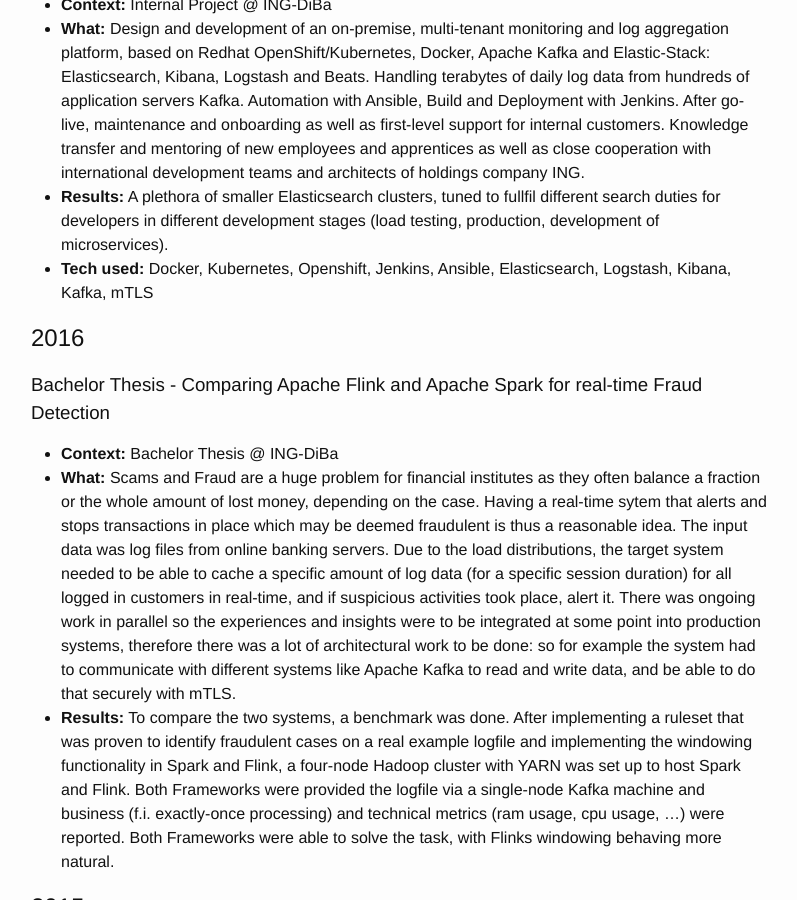
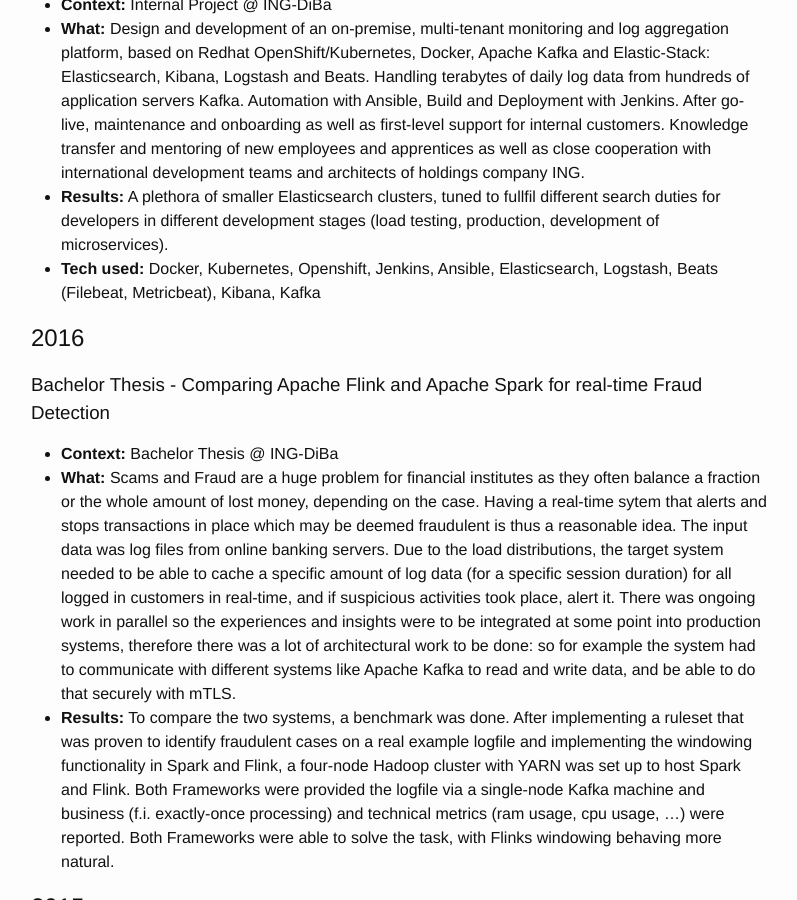
Before and after one commit to oStritze/ostritze.github.io, a Jekyll site: the page built from projects.md, in a window 1280 px wide and 900 px high, scrolled down 3522 px. Shown: the whole window, without its empty margins (239-1036 px from the left). Built offline with Jekyll 4.4.1, drawn with Linux system fonts in a browser that asks for light colours; some of the changed text lies outside the part shown.

Commit message:
fixed some typos, some additions

```diff
--- a/projects.md
+++ b/projects.md
@@ -82,7 +82,7 @@
 - __Context:__ Internal Project @ ING-DiBa
 - __What:__ Design and development of an on-premise, multi-tenant monitoring and log aggregation platform, based on Redhat OpenShift/Kubernetes, Docker, Apache Kafka and Elastic-Stack: Elasticsearch, Kibana, Logstash and Beats. Handling terabytes of daily log data from hundreds of application servers Kafka. Automation with Ansible, Build and Deployment with Jenkins. After go-live, maintenance and onboarding as well as first-level support for internal customers. Knowledge transfer and mentoring of new employees and apprentices as well as close cooperation with international development teams and architects of holdings company ING.
 - __Results:__ A plethora of smaller Elasticsearch clusters, tuned to fullfil different search duties for developers in different development stages (load testing, production, development of microservices).
-- __Tech used:__ Docker, Kubernetes, Openshift, Jenkins, Ansible, Elasticsearch, Logstash, Kibana, Kafka, mTLS
+- __Tech used:__ Docker, Kubernetes, Openshift, Jenkins, Ansible, Elasticsearch, Logstash, Beats (Filebeat, Metricbeat), Kibana, Kafka
 
 
 ## 2016
```
Also changed, not shown: other parts of projects.md (+1 -1 lines).
